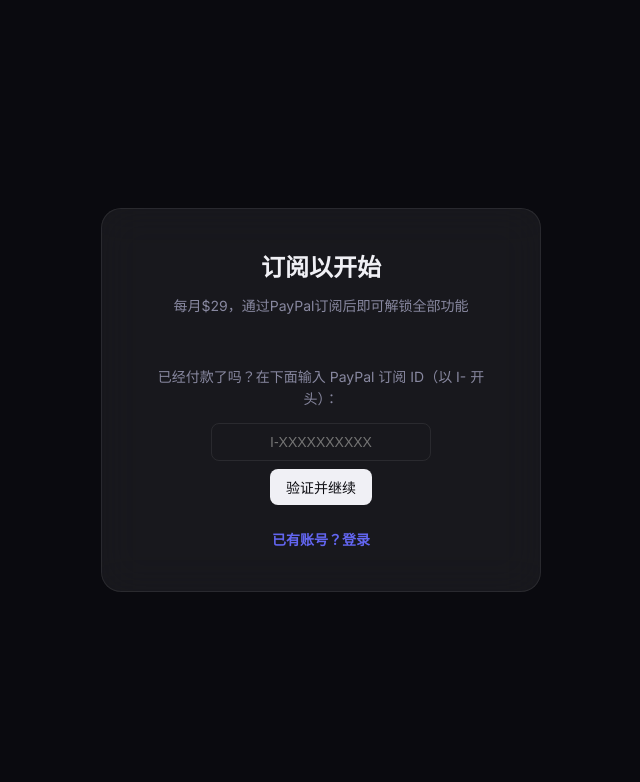
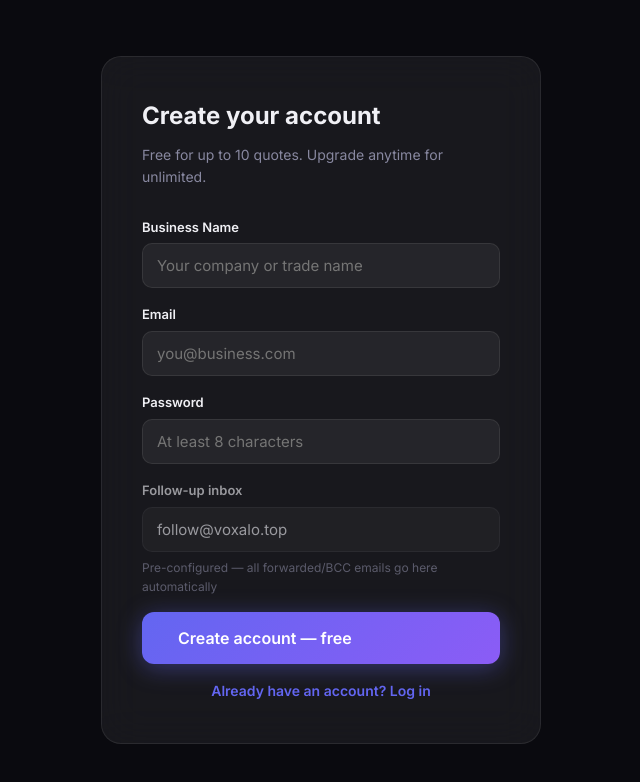
Before and after one commit to liuxiaohang666888/quotefollow, a Next.js app: page /signup in a window 1280 px wide. Shown: the top 782 px of the page, without its empty margins (319-959 px from the left). Built offline with nearby package versions, Linux system fonts and the light colour scheme; no server answers.

Commit message:
fix: allow free signup without PayPal (10-quote free tier)

```diff
--- a/app/api/signup/route.ts
+++ b/app/api/signup/route.ts
@@ -40,23 +40,26 @@
       return NextResponse.json({ ok: false, error: 'Missing required fields' }, { status: 400 });
     }
 
-    // 2. 防白嫖：必须有真实 PayPal 订阅 ID（格式 I- 开头）
+    // 2. 免费注册：paypalSubscriptionId 可选，没有则走免费版（10 条报价上限）
+    // 如果提供了有效订阅 ID，再验证
+    if (paypalSubscriptionId) {
       if (!isValidPaypalSubscriptionId(paypalSubscriptionId)) {
         return NextResponse.json(
-        { ok: false, error: 'Valid PayPal subscription is required. Please subscribe first.' },
-        { status: 402 }
+          { ok: false, error: 'Invalid subscription ID format. Must start with I-.' },
+          { status: 400 }
         );
       }
 
-    // 3. 服务端真验证（配了 PAYPAL_CLIENT_SECRET 时执行；没配则仅格式校验）
+      // 服务端真验证（配了 PAYPAL_CLIENT_SECRET 时执行；没配则仅格式校验）
       const verify = await verifyPaypalSubscription(paypalSubscriptionId);
       if (!verify.ok) {
         return NextResponse.json({ ok: false, error: `Subscription verification failed: ${verify.reason}` }, { status: 402 });
       }
+    }
 
     const admin = createAdminClient();
 
-    // 4. 确认邮箱
+    // 3. 确认邮箱
     const { error: confirmError } = await admin.auth.admin.updateUserById(userId, {
       email_confirm: true,
     });
--- a/app/signup/page.tsx
+++ b/app/signup/page.tsx
@@ -1,34 +1,18 @@
 'use client';
 
-import { useState, useEffect, Suspense } from 'react';
+import { useState } from 'react';
 import Link from 'next/link';
-import { useRouter, useSearchParams } from 'next/navigation';
+import { useRouter } from 'next/navigation';
 import { createClient } from '@/lib/supabase/client';
-import PayPalSubscribeButton from '@/components/PayPalSubscribeButton';
 
-function SignupContent() {
+export default function SignupPage() {
   const [email, setEmail] = useState('');
   const [password, setPassword] = useState('');
   const [businessName, setBusinessName] = useState('');
-  // followupEmail 写死为 follow@voxalo.top，用户不感知
   const [error, setError] = useState('');
   const [loading, setLoading] = useState(false);
+  const [success, setSuccess] = useState(false);
   const router = useRouter();
-  const searchParams = useSearchParams();
-
-  const [paid, setPaid] = useState(false);
-  const [subId, setSubId] = useState('');
-  const [loadingCheck, setLoadingCheck] = useState(true);
-
-  useEffect(() => {
-    const params = new URLSearchParams(window.location.search);
-    const sub = params.get('sub');
-    if (sub) {
-      setPaid(true);
-      setSubId(sub);
-    }
-    setLoadingCheck(false);
-  }, []);
 
   async function handleSubmit(e: React.FormEvent) {
     e.preventDefault();
@@ -43,7 +27,6 @@
 
     const supabase = createClient();
 
-    // 1. 先创建用户认证
     const { data, error: signupError } = await supabase.auth.signUp({
       email,
       password,
@@ -60,7 +43,6 @@
       return;
     }
 
-    // 2. 调用服务端API创建账户（使用admin client绕过RLS）
     const res = await fetch('/api/signup', {
       method: 'POST',
       headers: { 'Content-Type': 'application/json' },
@@ -69,106 +51,43 @@
         businessName,
         email,
         followupEmail: 'follow@voxalo.top',
-        paypalSubscriptionId: subId || null,
+        paypalSubscriptionId: null,
       }),
     });
 
     const result = await res.json();
     if (!result.ok) {
-      console.error('[signup] account creation failed:', result.error);
       setError('Account created, but we could not save your details. Please contact support.');
       setLoading(false);
       return;
     }
 
-    // 3. 跳转到dashboard
-    router.push('/dashboard');
-    router.refresh();
+    // 注册成功，提示用户检查邮箱确认
+    setSuccess(true);
+    setLoading(false);
   }
 
-  if (loadingCheck) {
-    return (
-      <div className="auth-wrap">
-        <div className="auth-card">
-          <div className="spinner" />
-          <p style={{ textAlign: 'center', color: 'var(--fg-dim)', marginTop: 16 }}>Checking payment status...</p>
-        </div>
-      </div>
-    );
-  }
-
-  // 如果没有付款，显示PayPal支付按钮
-  if (!paid) {
+  if (success) {
     return (
       <div className="auth-wrap">
         <div className="auth-card" style={{ textAlign: 'center' }}>
-          <h1 style={{ fontSize: '24px', fontWeight: 700, marginBottom: '8px' }}>订阅以开始</h1>
+          <h1 style={{ fontSize: '24px', fontWeight: 700, marginBottom: '8px' }}>Check your email</h1>
           <p className="sub" style={{ marginBottom: '24px' }}>
-            每月$29，通过PayPal订阅后即可解锁全部功能
+            We sent a confirmation link to <strong>{email}</strong>. Click it to activate your account.
           </p>
-
-          <PayPalSubscribeButton />
-
-          <div style={{ marginTop: '24px', fontSize: '14px', color: 'var(--fg-dim)' }}>
-            <p>已经付款了吗？在下面输入 PayPal 订阅 ID（以 I- 开头）：</p>
-            <form
-              onSubmit={(e) => {
-                e.preventDefault();
-                const raw = (document.getElementById('sub-id-input') as HTMLInputElement)?.value?.trim() || '';
-                if (/^I-[A-Z0-9]+$/i.test(raw)) {
-                  window.location.href = `/signup?sub=${encodeURIComponent(raw)}`;
-                } else {
-                  alert('订阅 ID 格式不对。请在 PayPal 订阅确认邮件或 PayPal 账户页面查看，格式类似 I-XXXXXXXXX。');
-                }
-              }}
-              style={{ marginTop: '12px', display: 'flex', flexDirection: 'column', gap: '8px', alignItems: 'center' }}
-            >
-              <input
-                id="sub-id-input"
-                type="text"
-                placeholder="I-XXXXXXXXXX"
-                style={{
-                  padding: '10px 14px',
-                  borderRadius: '8px',
-                  border: '1px solid var(--border)',
-                  background: 'transparent',
-                  color: 'var(--text)',
-                  fontSize: '14px',
-                  width: '220px',
-                  textAlign: 'center',
-                }}
-              />
-              <button
-                type="submit"
-                style={{
-                  background: 'var(--fg)',
-                  border: 'none',
-                  color: 'var(--bg)',
-                  padding: '8px 16px',
-                  borderRadius: '8px',
-                  fontSize: '14px',
-                  cursor: 'pointer',
-                }}
-              >
-                验证并继续
-              </button>
-            </form>
-          </div>
-
-          <p className="alt-link" style={{ marginTop: '24px' }}>
-            <Link href="/login">已有账号？登录</Link>
+          <p className="sub" style={{ fontSize: '14px', color: 'var(--fg-dim)' }}>
+            After confirming, log in at <Link href="/login" style={{ color: 'var(--accent)' }}>/login</Link>
           </p>
         </div>
       </div>
     );
   }
 
-  // 已付款，显示注册表单
   return (
     <div className="auth-wrap">
       <div className="auth-card">
-        <h1>订阅以开始</h1>
-        <p className="sub">每月$29，通过PayPal订阅后即可解锁全部功能</p>
+        <h1>Create your account</h1>
+        <p className="sub">Free for up to 10 quotes. Upgrade anytime for unlimited.</p>
 
         {error && (
           <div className="error-box">{error}</div>
@@ -215,29 +134,15 @@
             <p className="hint">Pre-configured — all forwarded/BCC emails go here automatically</p>
           </div>
 
-          <button type="submit" className="btn" style={{ width: '100%' }}>
-            Continue to Dashboard →
+          <button type="submit" className="btn" style={{ width: '100%' }} disabled={loading}>
+            {loading ? 'Creating account...' : 'Create account — free'}
           </button>
         </form>
 
-        <p className="alt-link">
-          <Link href="/login">已有账号？登录</Link>
+        <p className="alt-link" style={{ marginTop: '16px', textAlign: 'center' }}>
+          <Link href="/login">Already have an account? Log in</Link>
         </p>
       </div>
     </div>
   );
 }
-
-export default function SignupPage() {
-  return (
-    <Suspense fallback={
-      <div className="auth-wrap">
-        <div className="auth-card">
-          <div className="spinner" />
-        </div>
-      </div>
-    }>
-      <SignupContent />
-    </Suspense>
-  );
-}
```
Also changed, not shown: app/page.tsx (+4 -4 lines). Lines whose indentation alone changed are shown as unchanged.
